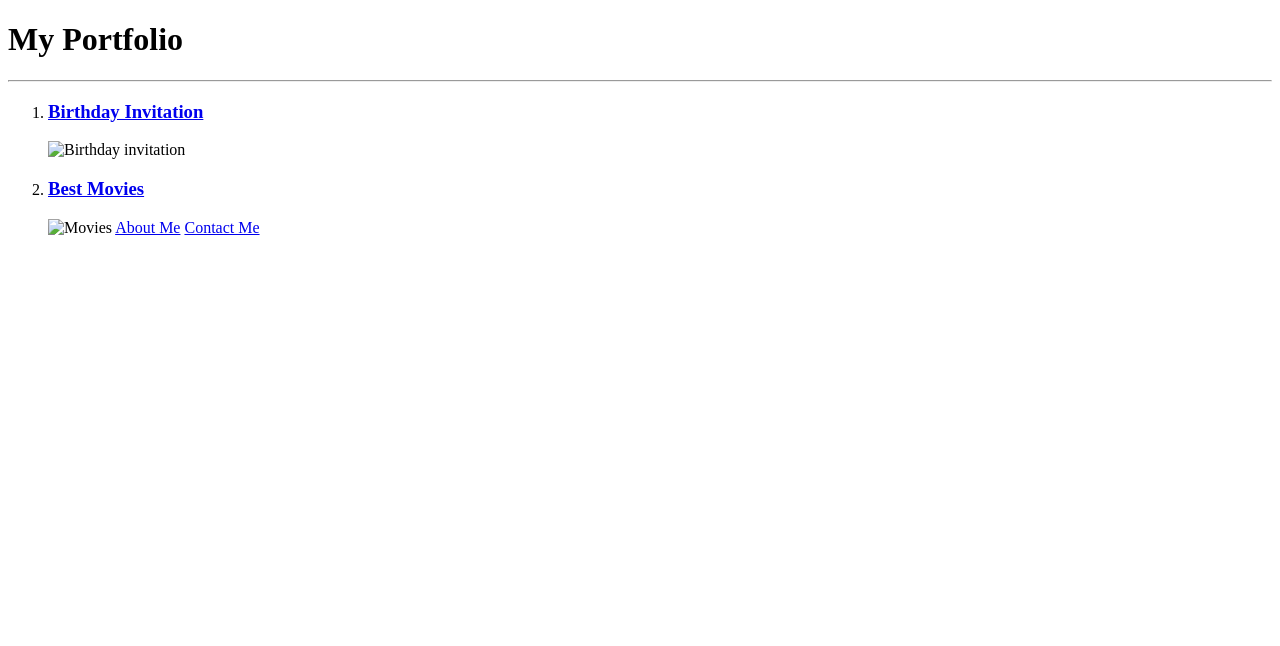
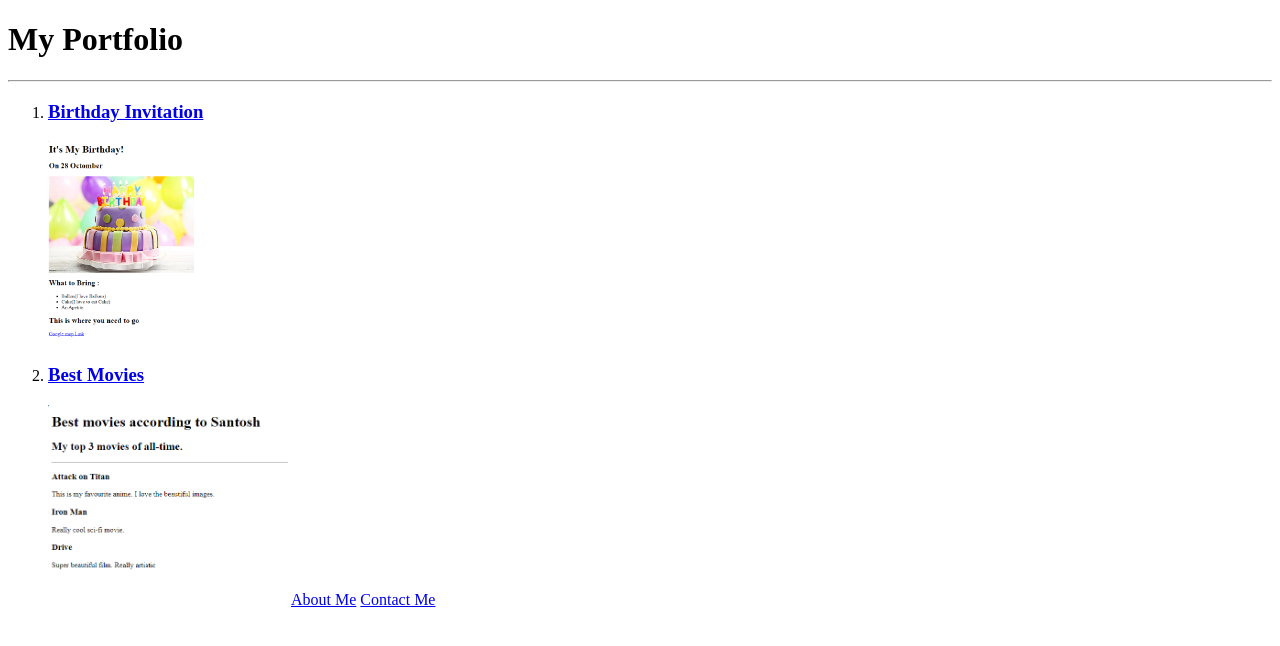
Before and after one commit to alone-02/Html-Portfolio, a plain HTML site: page index.html in a window 1280 px wide. Drawn offline with Linux system fonts and the light colour scheme.

Commit message:
Update index.html

```diff
--- a/index.html
+++ b/index.html
@@ -10,12 +10,12 @@
         <h1>My Portfolio </h1>
         <hr />
         <ol>
-        <li> <h3><a href="./9project1.html">Birthday Invitation</a></h3> </li>
-        <img src="./4.1 Webpages/assets/images/Screenshot 2023-12-19 182618.png" height="200" alt="Birthday invitation">
+        <li> <h3><a href="./project/9.html">Birthday Invitation</a></h3> </li>
+        <img src="./assets/images/Screenshot 2023-12-19 182618.png" height="200" alt="Birthday invitation">
         <li><h3><a href="./4.html">Best Movies</a></h3> </li>
-        <img src="./4.1 Webpages/assets/images/Screenshot 2023-12-19 182715.png" height="200" alt="Movies">
-        <a href="./11-1.html">About Me</a>
-        <a href="./11-2.html">Contact Me</a>
+        <img src="./assets/images/Screenshot 2023-12-19 182715.png" height="200" alt="Movies">
+        <a href="./Public/11-1.html">About Me</a>
+        <a href=".?Public/11-2.html">Contact Me</a>
 
     </body>
 </html>
```
